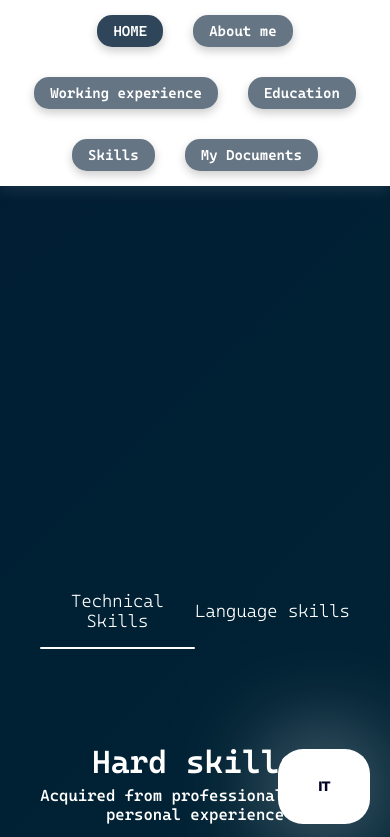
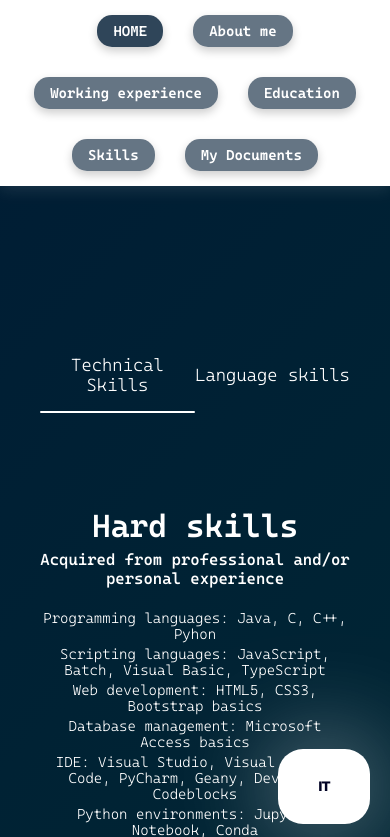
Before and after one commit to enrico-cavallin/MyWebsite, a plain HTML site: page skills.html in a window 390 px wide. Shown: the top 837 px of the page. Drawn offline with nearby package versions, Linux system fonts and the light colour scheme.

Commit message:
Add files via upload
Signed-off-by: enrico-cavallin <enrico.cavallin@icloud.com>

```diff
--- a/assets/style.css
+++ b/assets/style.css
@@ -159,7 +159,10 @@ header p {
 
 @media (max-width: 1200px) { /* Mobile Phones */
     .hero {
-        height: 150%;
+        height: 130%;
+    }
+    .hero-lower-education {
+        height: 130%;
     }
     .hero h1 {
         font-size: 1.8rem;
```
